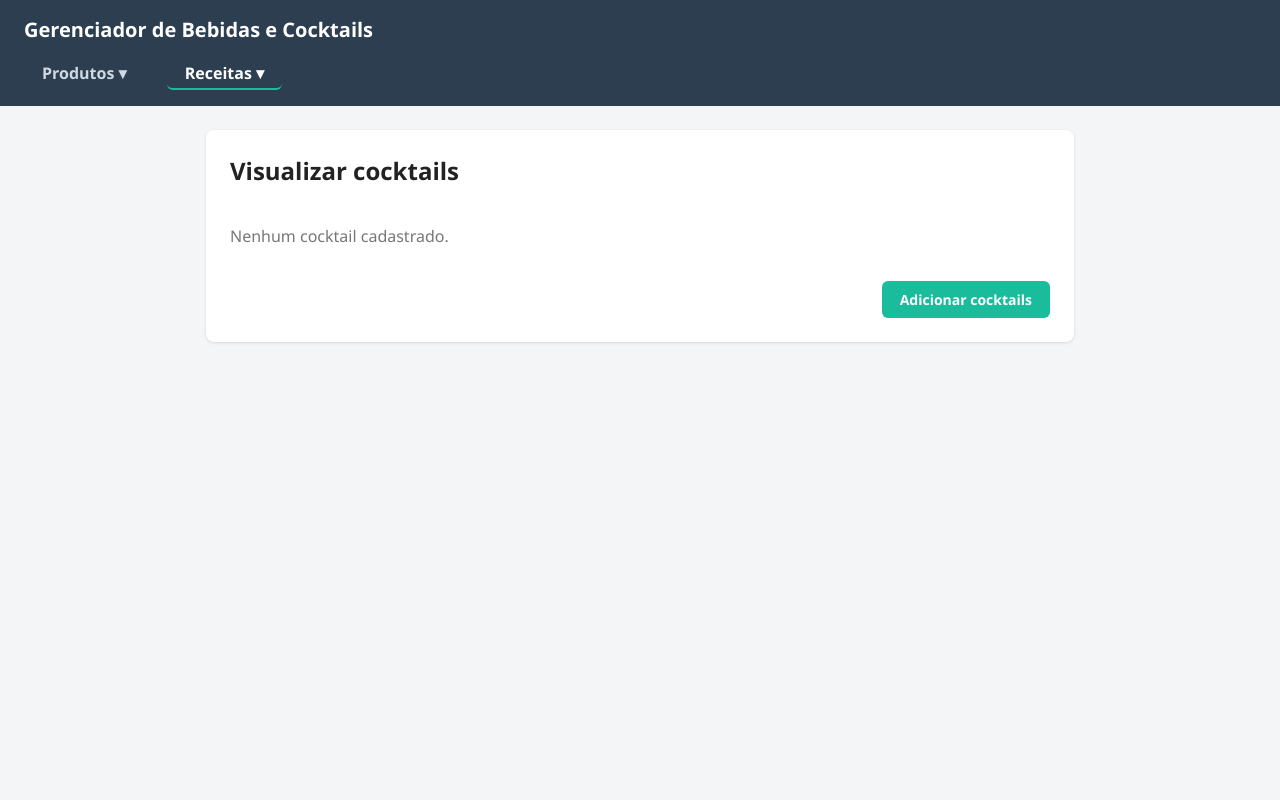
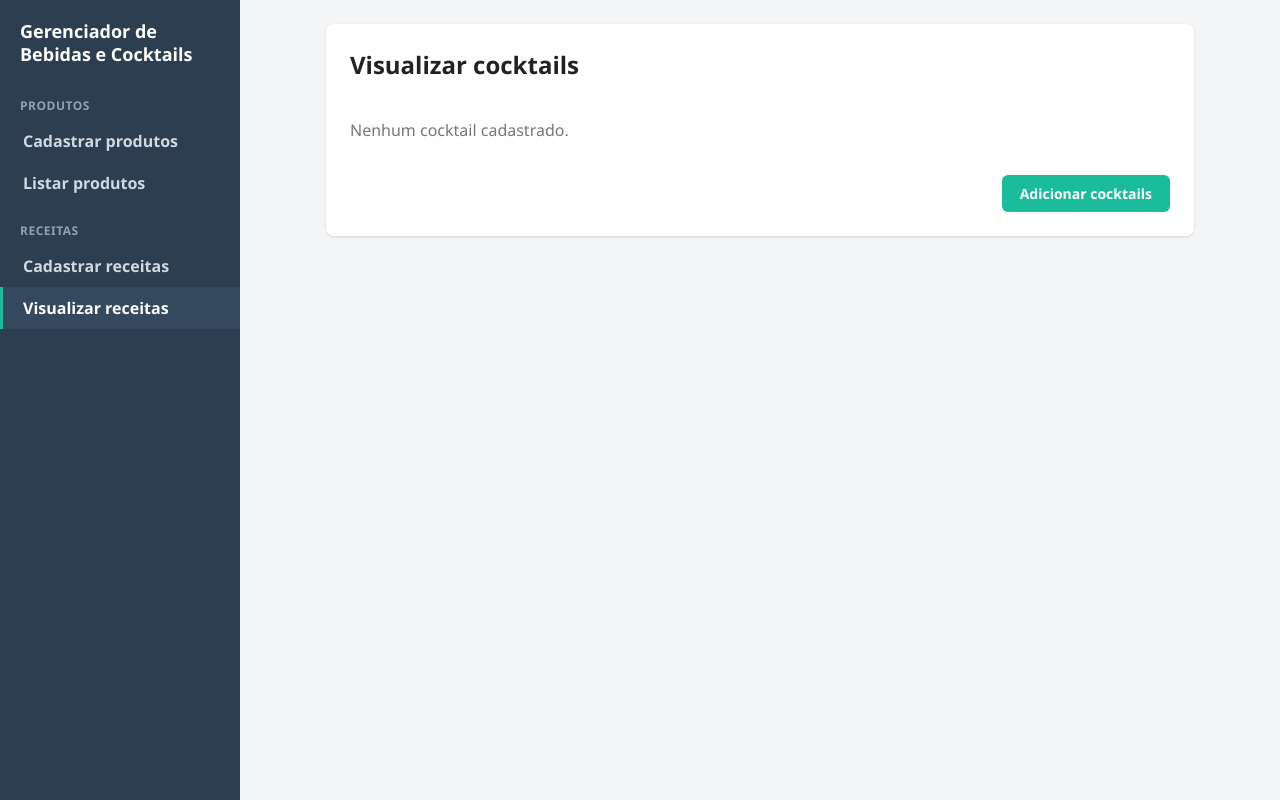
Before and after one commit to rauhmaru/bartender, a Flask app: page /receitas/cocktails in a window 1280 px wide. Run offline with Flask 3, Linux system fonts and the light colour scheme; data that the repository does not hold is empty.

Commit message:
Use AND-only ingredient filter and replace dropdown nav with sidebar

```diff
--- a/app.py
+++ b/app.py
@@ -324,29 +324,19 @@ def visualizar_cocktails():
         if valor.isdigit():
             selecionados.add(int(valor))
 
-    modo = request.args.get("modo", "todos")
-    if modo not in ("todos", "qualquer"):
-        modo = "todos"
-
     cocktails = listar_cocktails()
     if selecionados:
-        filtrados = []
-        for c in cocktails:
-            ids_ingredientes = {ing["produto_id"] for ing in c["ingredientes"]}
-            if modo == "qualquer":
-                corresponde = bool(selecionados & ids_ingredientes)
-            else:
-                corresponde = selecionados <= ids_ingredientes
-            if corresponde:
-                filtrados.append(c)
-        cocktails = filtrados
+        cocktails = [
+            c
+            for c in cocktails
+            if selecionados <= {ing["produto_id"] for ing in c["ingredientes"]}
+        ]
 
     return render_template(
         "visualizar_cocktails.html",
         cocktails=cocktails,
         produtos=produtos,
         selecionados=selecionados,
-        modo=modo,
         filtro_ativo=bool(selecionados),
         ativo="ver_cocktails",
     )
--- a/templates/base.html
+++ b/templates/base.html
@@ -10,36 +10,34 @@
       font-family: "Segoe UI", system-ui, Arial, sans-serif;
       margin: 0; background: #f4f5f7; color: #222;
     }
-    header {
-      background: #2c3e50; color: #fff; padding: 16px 24px;
+    .layout { display: flex; min-height: 100vh; align-items: stretch; }
+    /* Menu lateral fixo */
+    .sidebar {
+      width: 240px; flex-shrink: 0; background: #2c3e50; color: #fff;
+      padding: 20px 0; display: flex; flex-direction: column;
     }
-    header h1 { margin: 0; font-size: 20px; }
-    nav { margin-top: 10px; }
-    nav a {
-      color: #cfd8e3; text-decoration: none; margin-right: 18px;
-      font-weight: 600; padding-bottom: 4px;
+    .sidebar h1 {
+      font-size: 18px; margin: 0 0 20px; padding: 0 20px; line-height: 1.3;
     }
-    nav a.ativo { color: #fff; border-bottom: 2px solid #1abc9c; }
-    /* Menu suspenso da navegação */
-    .dropdown { position: relative; display: inline-block; margin-right: 18px; }
-    .dropdown > .dropbtn {
-      color: #cfd8e3; font-weight: 600; cursor: pointer; padding-bottom: 4px;
-      background: none; border: none; font-size: inherit; font-family: inherit;
+    .sidebar .grupo { margin-bottom: 8px; }
+    .sidebar .grupo-titulo {
+      color: #8ea2b6; font-size: 12px; font-weight: 700; text-transform: uppercase;
+      letter-spacing: .5px; padding: 10px 20px 6px;
     }
-    .dropdown.ativo > .dropbtn { color: #fff; border-bottom: 2px solid #1abc9c; }
-    .dropdown-conteudo {
-      display: none; position: absolute; left: 0; top: 100%; margin-top: 6px;
-      background: #fff; min-width: 200px; border-radius: 6px; overflow: hidden;
-      box-shadow: 0 4px 12px rgba(0,0,0,.18); z-index: 10;
+    .sidebar a {
+      display: block; color: #cfd8e3; text-decoration: none;
+      padding: 10px 20px; font-weight: 600; border-left: 3px solid transparent;
     }
-    .dropdown:hover .dropdown-conteudo { display: block; }
-    .dropdown-conteudo a {
-      display: block; color: #2c3e50; padding: 10px 14px; margin: 0;
-      border-bottom: 1px solid #eef1f4;
+    .sidebar a:hover { background: #34495e; color: #fff; }
+    .sidebar a.ativo {
+      color: #fff; background: #34495e; border-left-color: #1abc9c;
     }
-    .dropdown-conteudo a:last-child { border-bottom: none; }
-    .dropdown-conteudo a:hover { background: #f0f3f6; }
+    .conteudo-area { flex: 1; min-width: 0; }
     main { max-width: 900px; margin: 24px auto; padding: 0 16px; }
+    @media (max-width: 720px) {
+      .layout { flex-direction: column; }
+      .sidebar { width: 100%; padding: 16px 0; }
+    }
     .card {
       background: #fff; border-radius: 8px; padding: 24px;
       box-shadow: 0 1px 3px rgba(0,0,0,.12);
@@ -78,13 +76,7 @@
       display: flex; align-items: center; gap: 8px; font-weight: 400; margin: 0;
     }
     .filtro-item input { width: auto; }
-    .filtro-modo {
-      margin-top: 12px; display: flex; flex-wrap: wrap; gap: 8px 16px;
-      align-items: center; font-size: 14px;
-    }
-    .filtro-modo span { font-weight: 600; }
-    .filtro-modo label { font-weight: 400; margin: 0; display: inline-flex; gap: 6px; }
-    .filtro-modo input { width: auto; }
+    .filtro-ajuda { margin-top: 10px; font-size: 13px; color: #777; }
     .filtro-acoes { margin-top: 14px; display: flex; gap: 10px; }
     .acoes { text-align: right; margin-top: 8px; }
     button, .btn {
@@ -106,25 +98,23 @@
   </style>
 </head>
 <body>
-  <header>
+  <div class="layout">
+    <aside class="sidebar">
       <h1>Gerenciador de Bebidas e Cocktails</h1>
       <nav>
-      <div class="dropdown {{ 'ativo' if ativo in ['cadastrar', 'visualizar'] else '' }}">
-        <button type="button" class="dropbtn">Produtos &#9662;</button>
-        <div class="dropdown-conteudo">
-          <a href="{{ url_for('cadastrar') }}">Cadastrar produtos</a>
-          <a href="{{ url_for('visualizar') }}">Listar produtos</a>
+        <div class="grupo">
+          <div class="grupo-titulo">Produtos</div>
+          <a class="{{ 'ativo' if ativo == 'cadastrar' else '' }}" href="{{ url_for('cadastrar') }}">Cadastrar produtos</a>
+          <a class="{{ 'ativo' if ativo == 'visualizar' else '' }}" href="{{ url_for('visualizar') }}">Listar produtos</a>
         </div>
-      </div>
-      <div class="dropdown {{ 'ativo' if ativo in ['cocktails', 'ver_cocktails'] else '' }}">
-        <button type="button" class="dropbtn">Receitas &#9662;</button>
-        <div class="dropdown-conteudo">
-          <a href="{{ url_for('adicionar_cocktail') }}">Cadastrar receitas</a>
-          <a href="{{ url_for('visualizar_cocktails') }}">Visualizar receitas</a>
-        </div>
+        <div class="grupo">
+          <div class="grupo-titulo">Receitas</div>
+          <a class="{{ 'ativo' if ativo == 'cocktails' else '' }}" href="{{ url_for('adicionar_cocktail') }}">Cadastrar receitas</a>
+          <a class="{{ 'ativo' if ativo == 'ver_cocktails' else '' }}" href="{{ url_for('visualizar_cocktails') }}">Visualizar receitas</a>
         </div>
       </nav>
-  </header>
+    </aside>
+    <div class="conteudo-area">
       <main>
         {% with messages = get_flashed_messages(with_categories=true) %}
           {% for categoria, msg in messages %}
@@ -133,5 +123,7 @@
         {% endwith %}
         {% block conteudo %}{% endblock %}
       </main>
+    </div>
+  </div>
 </body>
 </html>
--- a/templates/visualizar_cocktails.html
+++ b/templates/visualizar_cocktails.html
@@ -16,13 +16,7 @@
         </label>
         {% endfor %}
       </div>
-      <div class="filtro-modo">
-        <span>Mostrar receitas que contêm:</span>
-        <label><input type="radio" name="modo" value="todos"
-               {{ 'checked' if modo != 'qualquer' else '' }}> todos os selecionados</label>
-        <label><input type="radio" name="modo" value="qualquer"
-               {{ 'checked' if modo == 'qualquer' else '' }}> qualquer um deles</label>
-      </div>
+      <p class="filtro-ajuda">Exibe apenas as receitas que contêm todos os ingredientes selecionados.</p>
       <div class="filtro-acoes">
         <button type="submit">Filtrar</button>
         <a class="btn secundario" href="{{ url_for('visualizar_cocktails') }}">Limpar filtro</a>
@@ -50,7 +44,7 @@
       {{ cocktails|length }} cocktail(s){{ ' encontrado(s) com o filtro' if filtro_ativo else ' cadastrado(s)' }}.
     </p>
   {% elif filtro_ativo %}
-    <p class="vazio">Nenhuma receita corresponde aos ingredientes selecionados.</p>
+    <p class="vazio">Não existem receitas com os ingredientes selecionados.</p>
   {% else %}
     <p class="vazio">Nenhum cocktail cadastrado.</p>
   {% endif %}
```
Lines whose indentation alone changed are shown as unchanged.
